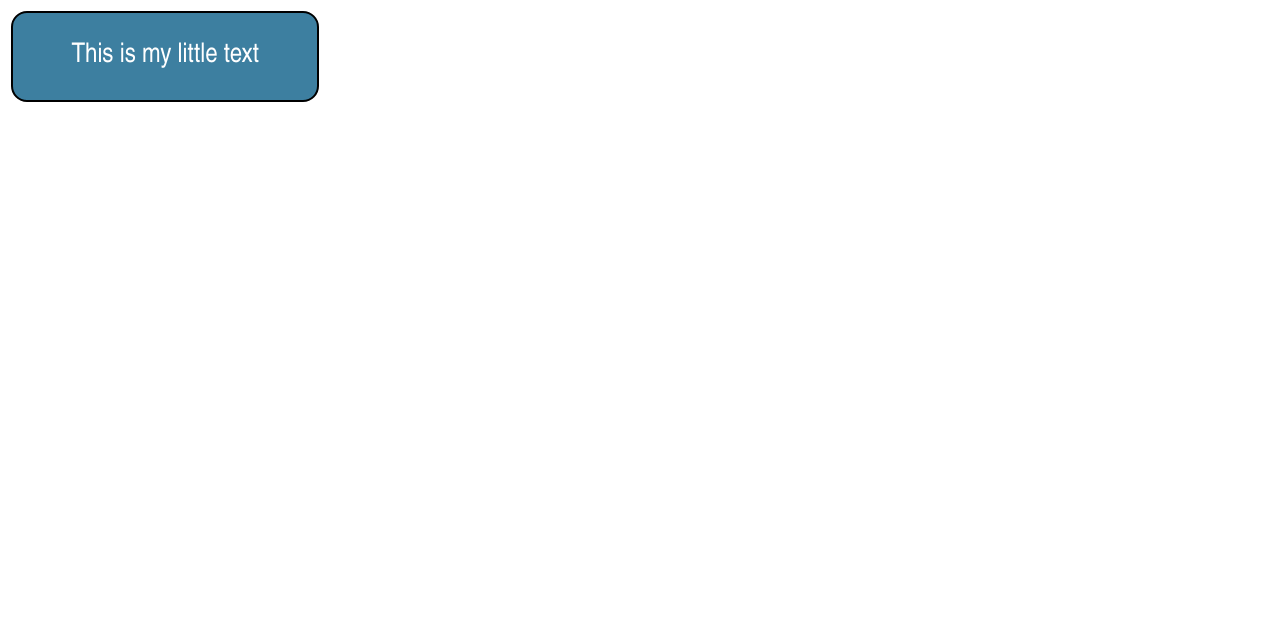
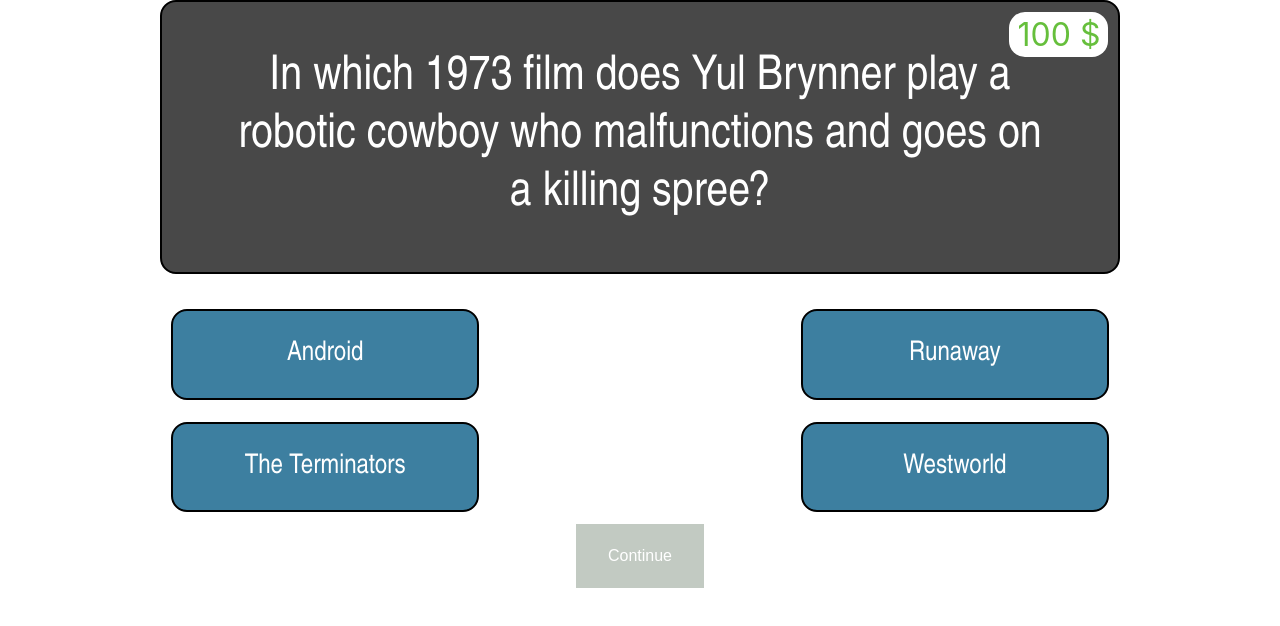
Before and after one commit to Skarzan/trivia-quiz, a React (Create React App) app: page / in a window 1280 px wide. Shown: the top 626 px of the page. Built offline with nearby package versions, Linux system fonts and the light colour scheme.

Commit message:
made changes

```diff
--- a/src/App.js
+++ b/src/App.js
@@ -1,10 +1,10 @@
 import './App.css';
 import React from 'react';
-import AnswerCard from "./components/AnswerCard";
+import Game from "./components/Game";
 
 function App() {
   return (
-    <AnswerCard id={"1"} text={"This is my little text"} rightAnswer={false} revealed={false} />
+    <Game/>
   );
 }
 
--- a/src/components/AnswerCard.jsx
+++ b/src/components/AnswerCard.jsx
@@ -13,7 +13,7 @@
       }
     }
     return "";
-  }
+  };
 
   return (
       <div onClick={() => clickAnswer()} className={`AnswerCard ${answerState()}`} data-id={id}>
--- a/src/components/AnswerCard.scss
+++ b/src/components/AnswerCard.scss
@@ -13,6 +13,10 @@
     justify-content: center;
     align-items: center;
 
+    &:hover {
+        background-color: #3d7fc2;
+    }
+
     &.rightAnswer {
         background-color: #6dee68;
     }
--- a/src/components/Button.scss
+++ b/src/components/Button.scss
@@ -11,6 +11,10 @@
   max-width: 12rem;
   min-height: 4rem;
 
+  &:hover {
+    background-color: #4CCF50; /* Green */
+  }
+
   &.disabled {
     background-color: #c2cac2; /* Green */
     cursor: not-allowed;
--- a/src/components/QuestionBox.jsx
+++ b/src/components/QuestionBox.jsx
@@ -5,7 +5,7 @@
 export default function QuestionBox({id, question, worth}) {
   return (
     <div className={"QuestionBox"}>
-      <div className={"questionBoxText"}>{question}</div>
+      <div className={"questionBoxText"}>{decodeURI(question)}</div>
       <div className={"cashWorth"}>{worth}</div>
     </div>
   )
```
Also changed, not shown: src/components/utils/example.js (+1 -1 lines), 2 other files (tests, documents, lock files or other folders).
